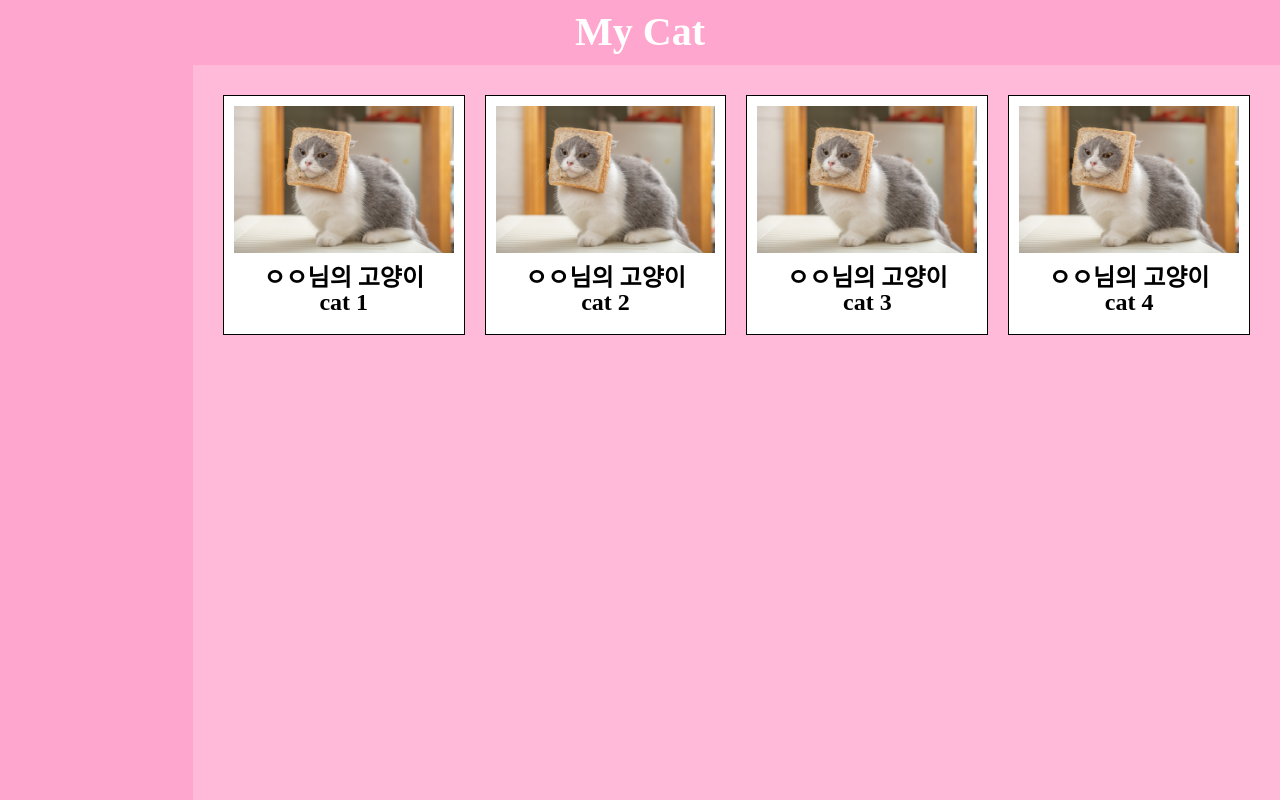
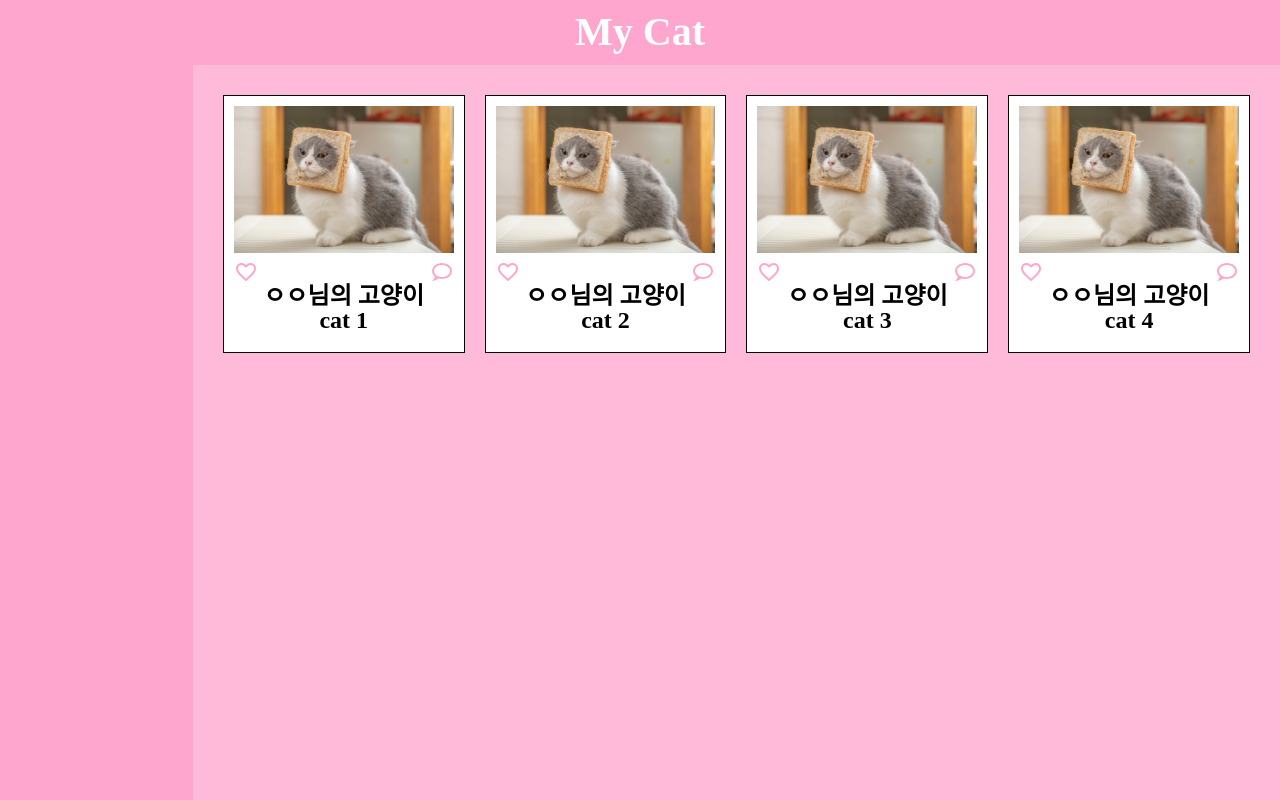
Before and after one commit to eoqna/my-cat, a React (Vite) app: page / in a window 1280 px wide. Built offline with nearby package versions, Linux system fonts and the light colour scheme; a web font is replaced by a local one.

Commit message:
아이콘 라이브러리 설치 및 적용

```diff
--- a/package.json
+++ b/package.json
@@ -10,6 +10,8 @@
     "preview": "vite preview"
   },
   "dependencies": {
+    "@mdi/js": "^7.4.47",
+    "@mdi/react": "^1.6.1",
     "react": "^18.3.1",
     "react-dom": "^18.3.1",
     "react-router-dom": "^6.26.2",
--- a/src/screen/Home.tsx
+++ b/src/screen/Home.tsx
@@ -2,6 +2,8 @@ import styled from "styled-components";
 import { NavigationProps } from "../navigation";
 import { color } from "../utils/colors";
 import img1 from "../assets/imgs/cat1.png";
+import Icon from "@mdi/react";
+import { mdiHeartOutline, mdiChatOutline } from "@mdi/js";
 
 const Layout = styled.div`
   height: 100%;
@@ -25,9 +27,17 @@ const CardLayout = styled.div`
   padding: 10px 10px 20px 10px;
 `;
 
+const IconLayout = styled.div`
+  width: 100%;
+  display: flex;
+  flex-direction: row;
+  justify-content: space-between;
+  align-items: center;
+`;
+
 const ImgLayout = styled.div`
   overflow: hidden;
-  margin-bottom: 10px;
+  margin-bottom: 4px;
 `;
 
 const Img = styled.img`
@@ -60,6 +70,10 @@ const Home = (props: NavigationProps) => {
           <ImgLayout>
             <Img src={img1} alt="cat1" />
           </ImgLayout>
+          <IconLayout>
+            <Icon path={mdiHeartOutline} size={1} color={color.Pink} />
+            <Icon path={mdiChatOutline} size={1} color={color.Pink} />
+          </IconLayout>
           <UserName>ㅇㅇ님의 고양이</UserName>
           <Title>cat 1</Title>
         </CardLayout>
@@ -67,6 +81,10 @@ const Home = (props: NavigationProps) => {
           <ImgLayout>
             <Img src={img1} alt="cat2" />
           </ImgLayout>
+          <IconLayout>
+            <Icon path={mdiHeartOutline} size={1} color={color.Pink} />
+            <Icon path={mdiChatOutline} size={1} color={color.Pink} />
+          </IconLayout>
           <UserName>ㅇㅇ님의 고양이</UserName>
           <Title>cat 2</Title>
         </CardLayout>
@@ -74,6 +92,10 @@ const Home = (props: NavigationProps) => {
           <ImgLayout>
             <Img src={img1} alt="cat3" />
           </ImgLayout>
+          <IconLayout>
+            <Icon path={mdiHeartOutline} size={1} color={color.Pink} />
+            <Icon path={mdiChatOutline} size={1} color={color.Pink} />
+          </IconLayout>
           <UserName>ㅇㅇ님의 고양이</UserName>
           <Title>cat 3</Title>
         </CardLayout>
@@ -81,6 +103,10 @@ const Home = (props: NavigationProps) => {
           <ImgLayout>
             <Img src={img1} alt="cat4" />
           </ImgLayout>
+          <IconLayout>
+            <Icon path={mdiHeartOutline} size={1} color={color.Pink} />
+            <Icon path={mdiChatOutline} size={1} color={color.Pink} />
+          </IconLayout>
           <UserName>ㅇㅇ님의 고양이</UserName>
           <Title>cat 4</Title>
         </CardLayout>
```
Also changed, not shown: 1 other file (tests, documents, lock files or other folders).
